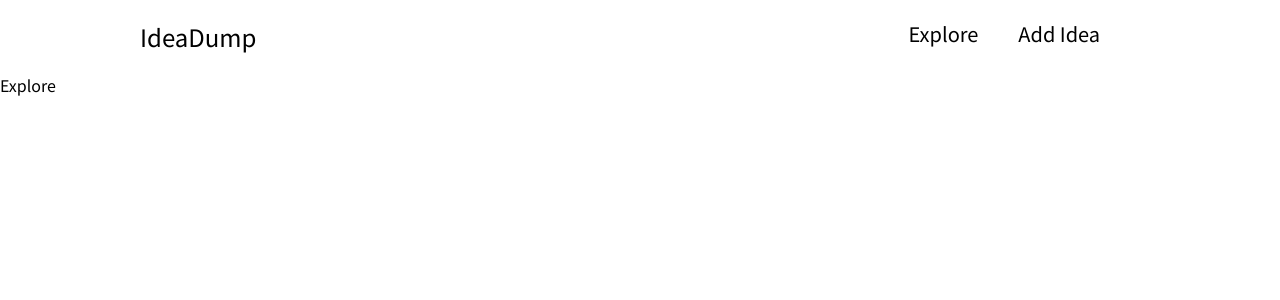
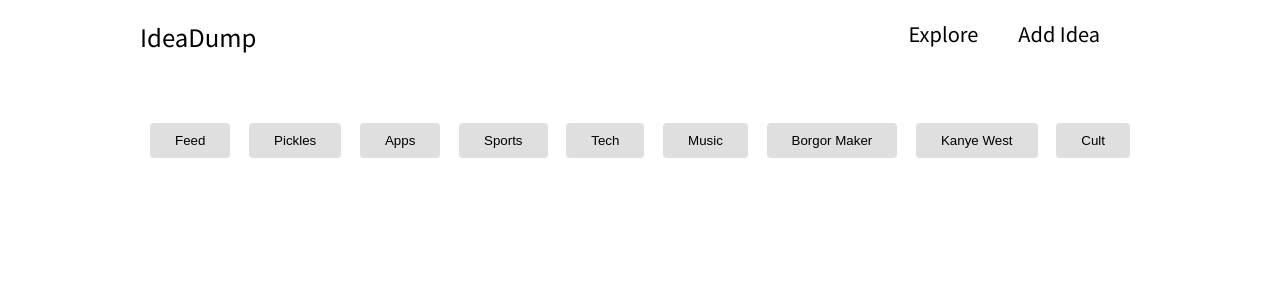
Before and after one commit to opaquee/IdeaDump, a React (Create React App) app in the folder client/: page /explore in a window 1280 px wide. Shown: the top 300 px of the page. Built offline with nearby package versions, Linux system fonts and the light colour scheme.

Commit message:
added explore topics

```diff
--- a/client/src/components/Explore/Explore.scss
+++ b/client/src/components/Explore/Explore.scss
@@ -0,0 +1,24 @@
+.container {
+  padding: 50px 150px 50px 150px;
+}
+
+.topics-container {
+  display: flex;
+  justify-content: space-between;
+}
+
+.topic {
+  border-radius: 4px;
+  background-color: #dfdfdf;
+  border: none;
+  outline: none;
+  padding: 10px 25px 10px 25px;
+}
+
+.topic:hover {
+  cursor: pointer;
+}
+
+.active {
+  color: "#7AA543";
+}
--- a/client/src/components/Explore/index.js
+++ b/client/src/components/Explore/index.js
@@ -1,7 +1,26 @@
 import "./Explore.scss";
 
+const topics = [
+  "Feed",
+  "Pickles",
+  "Apps",
+  "Sports",
+  "Tech",
+  "Music",
+  "Borgor Maker",
+  "Kanye West",
+  "Cult",
+];
+const topicsDiv = topics.map((topic) => {
+  return <button className="topic">{topic}</button>;
+});
+
 function Explore() {
-  return <div>Explore</div>;
+  return (
+    <div className="container">
+      <div className="topics-container">{topicsDiv}</div>
+    </div>
+  );
 }
 
 export default Explore;
```
